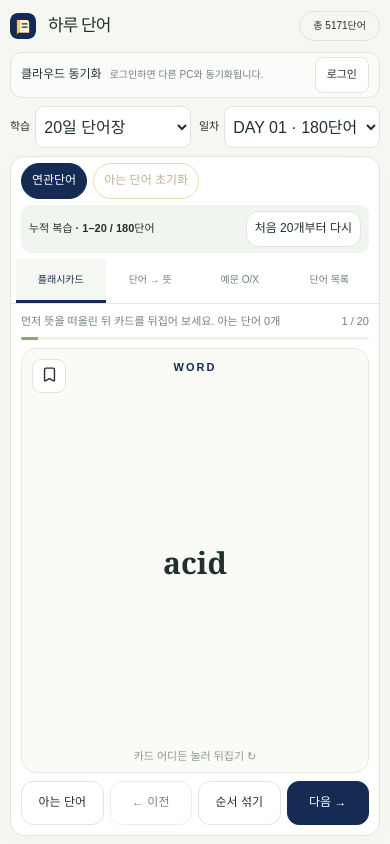
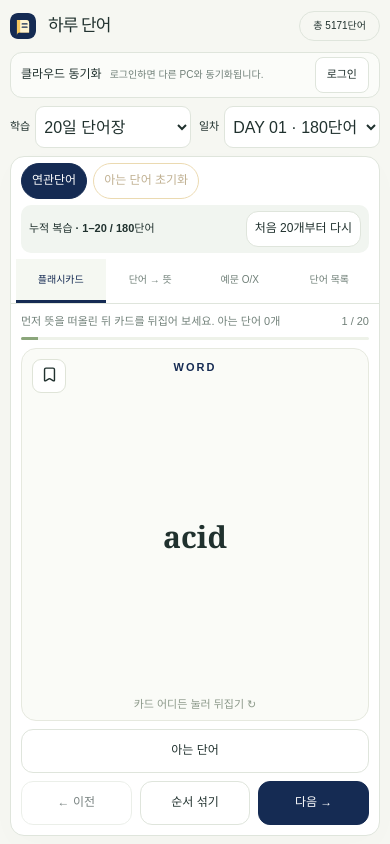
Before and after one commit to leegh519/voca-app, a React (Vite) app: page / in a window 390 px wide. Built offline with nearby package versions, Linux system fonts and the light colour scheme.

Commit message:
style: preserve original mobile study button layout

```diff
--- a/src/styles.css
+++ b/src/styles.css
@@ -1322,12 +1322,6 @@ select {
   .cumulative-progress button { min-height: 36px; }
   .study-cards .session-heading p { margin: 0; }
   .study-cards .mobile-card { flex: 1 1 0; }
-  .study-cards .card-actions {
-    grid-template-columns: repeat(4, minmax(0, 1fr));
-    gap: 6px;
-  }
-  .study-cards .card-actions .known-word { grid-column: auto; }
-  .study-cards .card-actions button { padding: 7px 2px; font-size: 12px; }
 }
 @media (min-width: 701px) and (max-width: 950px) and (max-height: 500px) {
   .mode-cards .workspace:has(.cumulative-progress) {
```
